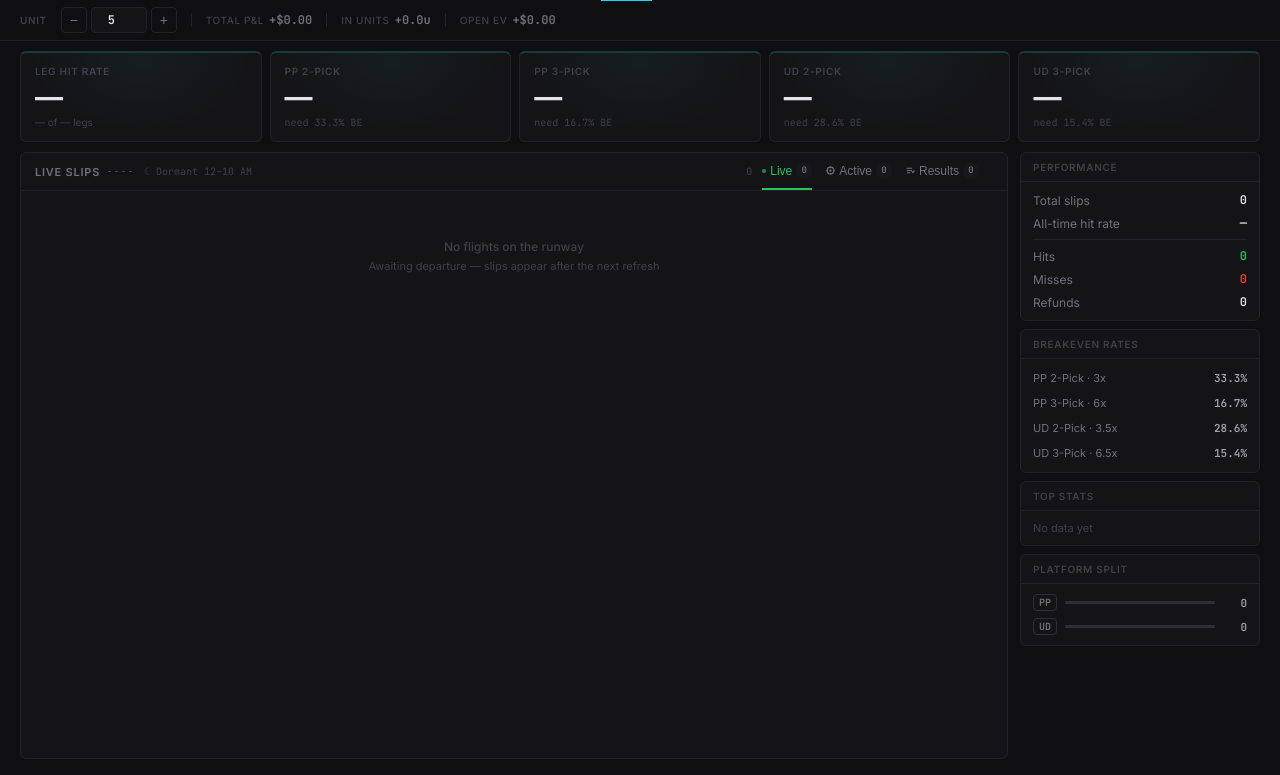
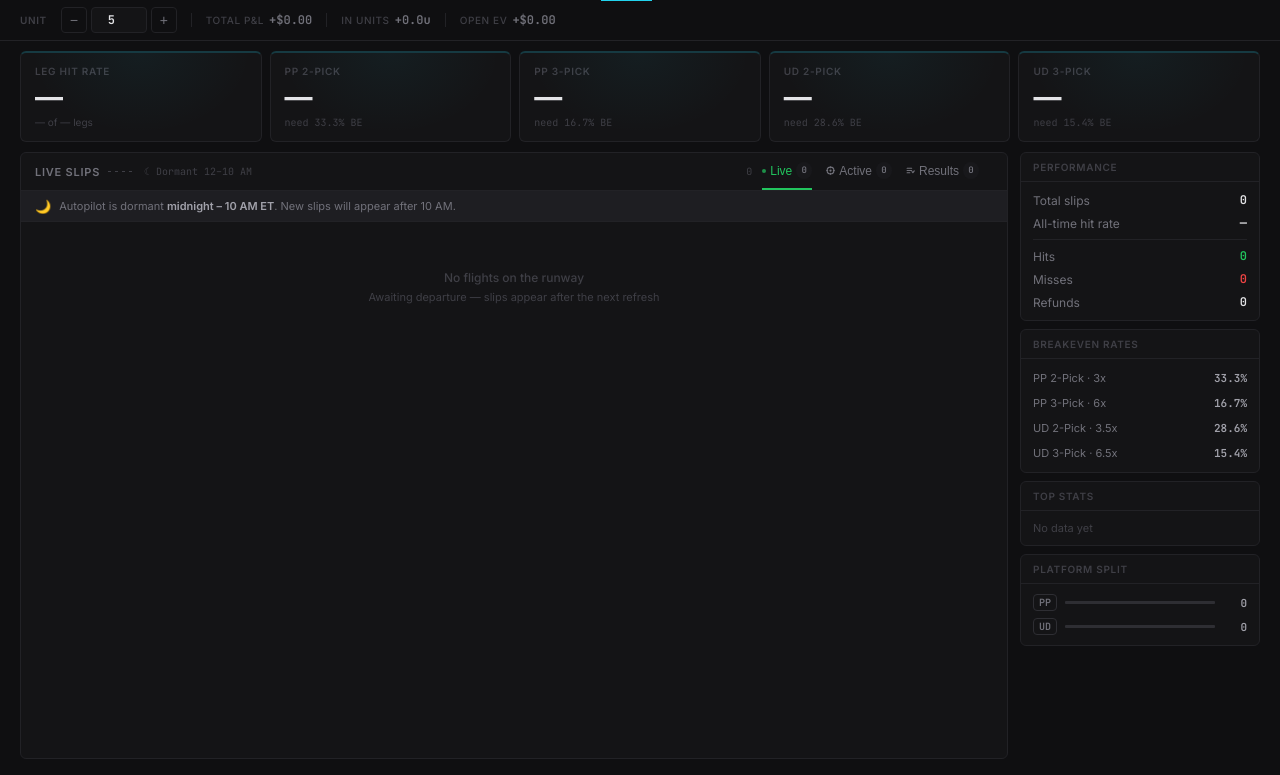
Before and after one commit to jblooey/propilot, a Flask app: page /autopilot in a window 1280 px wide. Shown: the part 40-815 px from the top of the page. Run offline with Flask 3, Linux system fonts and the light colour scheme; data that the repository does not hold is empty.

Commit message:
Add downtime banner to Autopilot during midnight–10 AM
Co-Authored-By: Claude Sonnet 4.6 <noreply@anthropic.com>

```diff
--- a/templates/bets.html
+++ b/templates/bets.html
@@ -669,6 +669,12 @@ body {
         </div>
       </div>
     </div>
+    <!-- Downtime banner -->
+    <div id="downtimeBanner" style="display:none;align-items:center;gap:8px;padding:7px 14px;background:rgba(63,63,70,0.25);border-bottom:1px solid var(--border);flex-shrink:0;">
+      <span style="font-size:13px;">🌙</span>
+      <span style="font-size:11px;color:var(--text-3);">Autopilot is dormant <span style="color:var(--text-2);font-weight:600;">midnight – 10 AM ET</span>. New slips will appear after 10 AM.</span>
+    </div>
+
     <!-- Filter bar (Results tab only) -->
     <div class="filter-bar" id="filterBar">
       <span class="filter-label">Platform</span>
@@ -1134,11 +1140,12 @@ async function refresh() {
 refresh();
 setInterval(refresh, 60000);
 
-// Show dormant notice during 2–10 AM
+// Show dormant notice during midnight–10 AM
 (function() {
   const h = new Date().getHours();
   if (h >= 0 && h < 10) {
     document.getElementById('downtimeNotice').style.display = 'inline';
+    document.getElementById('downtimeBanner').style.display = 'flex';
   }
 })();
 
```
